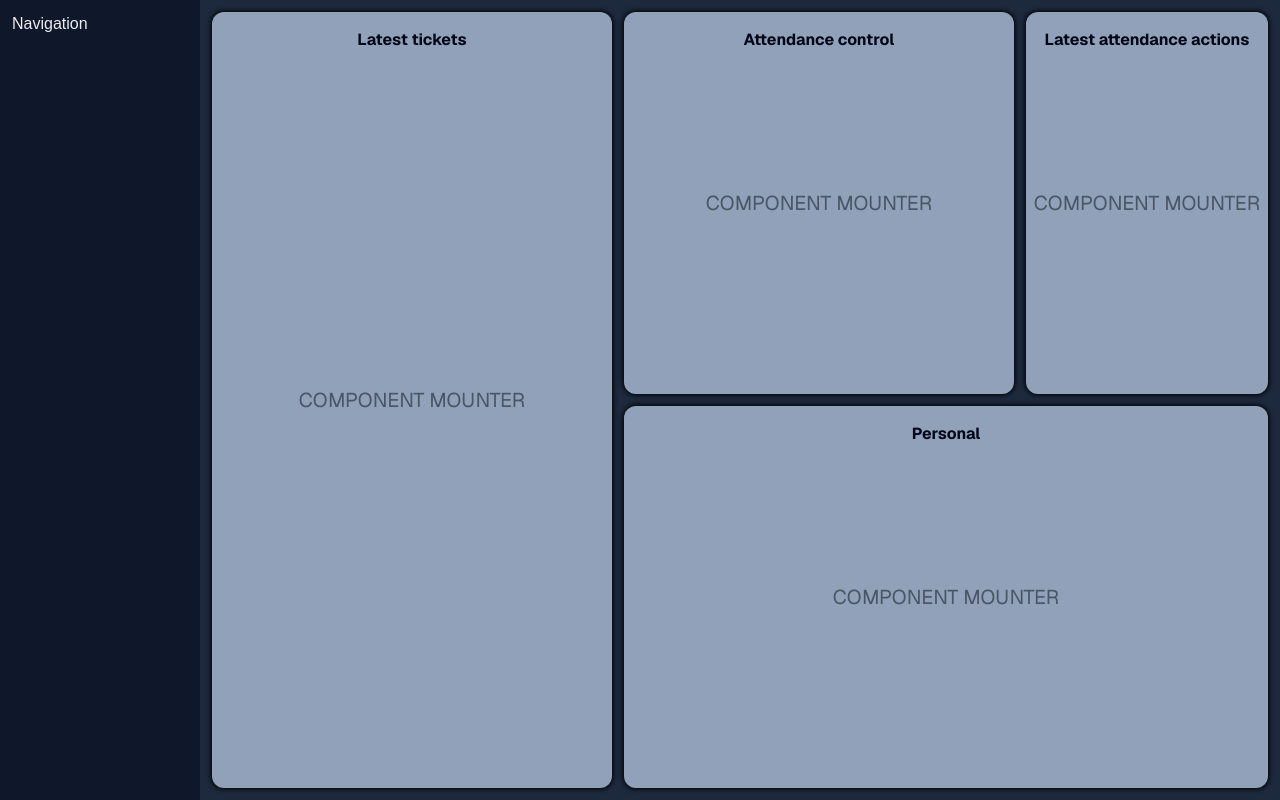
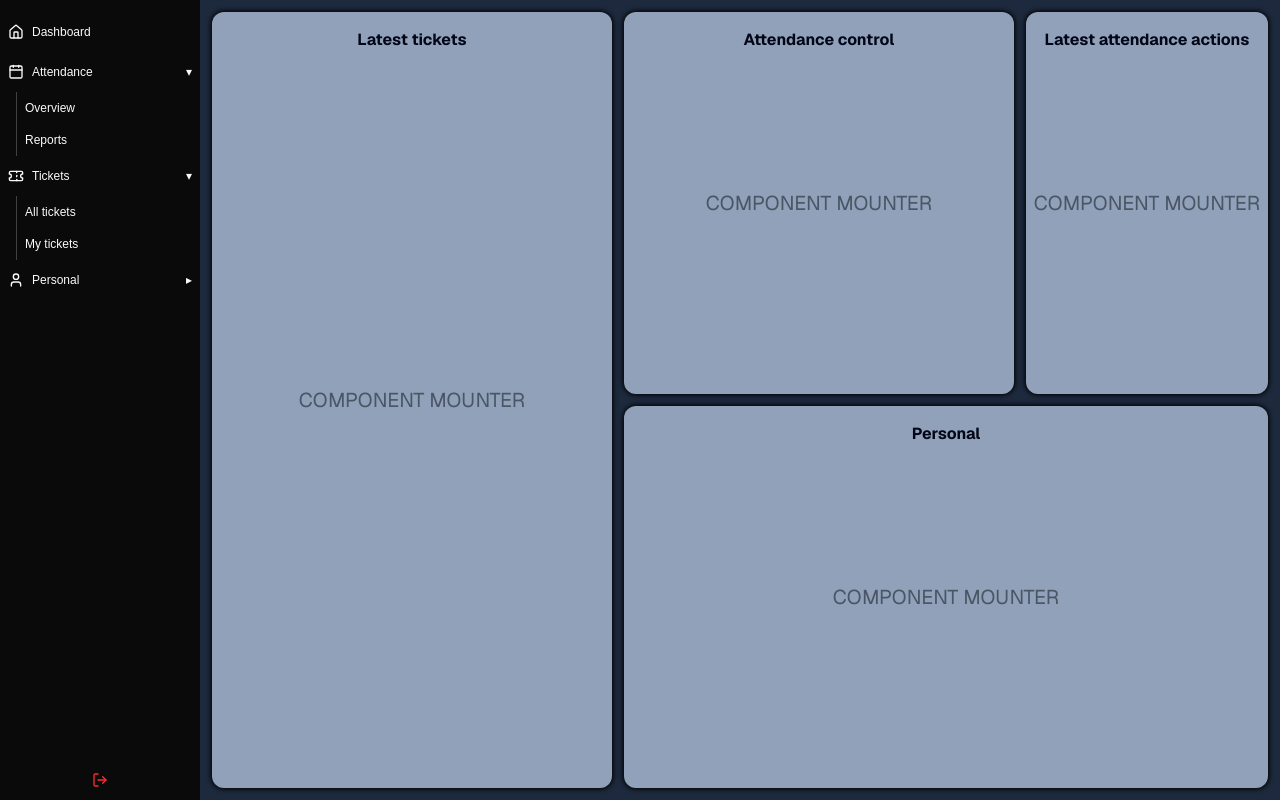
Before and after one commit to AlfredoCode/kore, a Next.js app in the folder frontend/: page / in a window 1280 px wide. Built offline with nearby package versions, Linux system fonts and the light colour scheme.

Commit message:
Reworked Navigation, added submenus, custom styles for NavigationButton

```diff
--- a/frontend/components/Navigation.tsx
+++ b/frontend/components/Navigation.tsx
@@ -1,9 +1,35 @@
-import React from "react";
+import { Home, Calendar, Ticket, User, LogOut } from "lucide-react";
+import NavigationButton from "./NavigationButton";
 
 const Navigation = () => {
   return (
-    <div className="bg-slate-900 md:order-2 xl:order-0 self-end md:w-full md:py-3 xl:px-3 xl:h-screen xl:w-[200px]">
-      Navigation
+    <div className="bg-neutral-950 md:order-2 xl:order-0 self-end md:w-full md:pt-3 xl:h-screen xl:w-50 flex flex-col">
+      <NavigationButton title="Dashboard" icon={<Home className="w-4" />} />
+      <NavigationButton
+        title="Attendance"
+        icon={<Calendar className="w-4" />}
+        subMenu={[{ title: "Overview" }, { title: "Reports" }]}
+        subMenuOpened
+      />
+      <NavigationButton
+        title="Tickets"
+        icon={<Ticket className="w-4" />}
+        subMenu={[{ title: "All tickets" }, { title: "My tickets" }]}
+        subMenuOpened
+      />
+      <NavigationButton
+        title="Personal"
+        icon={<User className="w-4" />}
+        subMenu={[
+          { title: "My team" },
+          { title: "Financial" },
+          { title: "Personal information" },
+        ]}
+      />
+      <NavigationButton
+        styles="mt-auto justify-center"
+        icon={<LogOut className="w-4 text-red-500" />}
+      />
     </div>
   );
 };
--- /dev/null
+++ b/frontend/components/NavigationButton.tsx
@@ -0,0 +1,67 @@
+"use client";
+import React, { useState, useRef, useEffect } from "react";
+
+interface BaseButtonProps {
+  title?: string;
+  icon?: React.ReactNode;
+  destination?: string;
+  styles?: string; // <-- renamed prop
+}
+interface ButtonWithSubMenuProps extends BaseButtonProps {
+  subMenu: NavigationButtonProps[];
+  subMenuOpened?: boolean;
+}
+
+interface ButtonWithoutSubMenuProps extends BaseButtonProps {
+  subMenu?: undefined;
+  subMenuOpened?: never;
+}
+
+type NavigationButtonProps = ButtonWithSubMenuProps | ButtonWithoutSubMenuProps;
+
+const NavigationButton = (props: NavigationButtonProps) => {
+  const { title, icon, styles = "" } = props; // default empty string
+  const subMenu = props.subMenu;
+
+  const subMenuRef = useRef<HTMLDivElement>(null);
+  const [maxHeight, setMaxHeight] = useState("0px");
+
+  const hasSubMenu = subMenu?.length ?? 0 > 0;
+  const initialOpen =
+    hasSubMenu && props.subMenuOpened ? props.subMenuOpened : false;
+  const [isOpen, setIsOpen] = useState(initialOpen);
+
+  useEffect(() => {
+    if (subMenuRef.current) {
+      setMaxHeight(isOpen ? `${subMenuRef.current.scrollHeight}px` : "0px");
+    }
+  }, [isOpen]);
+
+  return (
+    <>
+      <div
+        className={`text-xs p-2 text-slate-50 select-none hover:cursor-pointer hover:bg-neutral-900 transition-all duration-30 ease-linear flex justify-between items-center ${styles}`}
+        onClick={() => hasSubMenu && setIsOpen(!isOpen)}
+      >
+        <div className="flex items-center gap-2">
+          {icon && <span>{icon}</span>}
+          {title}
+        </div>
+        {hasSubMenu && <span>{isOpen ? "▾" : "▸"}</span>}
+      </div>
+      {hasSubMenu && (
+        <div
+          ref={subMenuRef}
+          style={{ maxHeight }}
+          className="ml-4 border-l border-neutral-700 overflow-hidden transition-[max-height] duration-100"
+        >
+          {subMenu!.map((subButton, index) => (
+            <NavigationButton key={index} {...subButton} />
+          ))}
+        </div>
+      )}
+    </>
+  );
+};
+
+export default NavigationButton;
--- a/frontend/package.json
+++ b/frontend/package.json
@@ -10,6 +10,7 @@
   },
   "dependencies": {
     "babel-plugin-react-compiler": "^1.0.0",
+    "lucide-react": "^1.7.0",
     "next": "16.2.1",
     "react": "19.2.4",
     "react-dom": "19.2.4"
```
Also changed, not shown: 1 other file (tests, documents, lock files or other folders).
